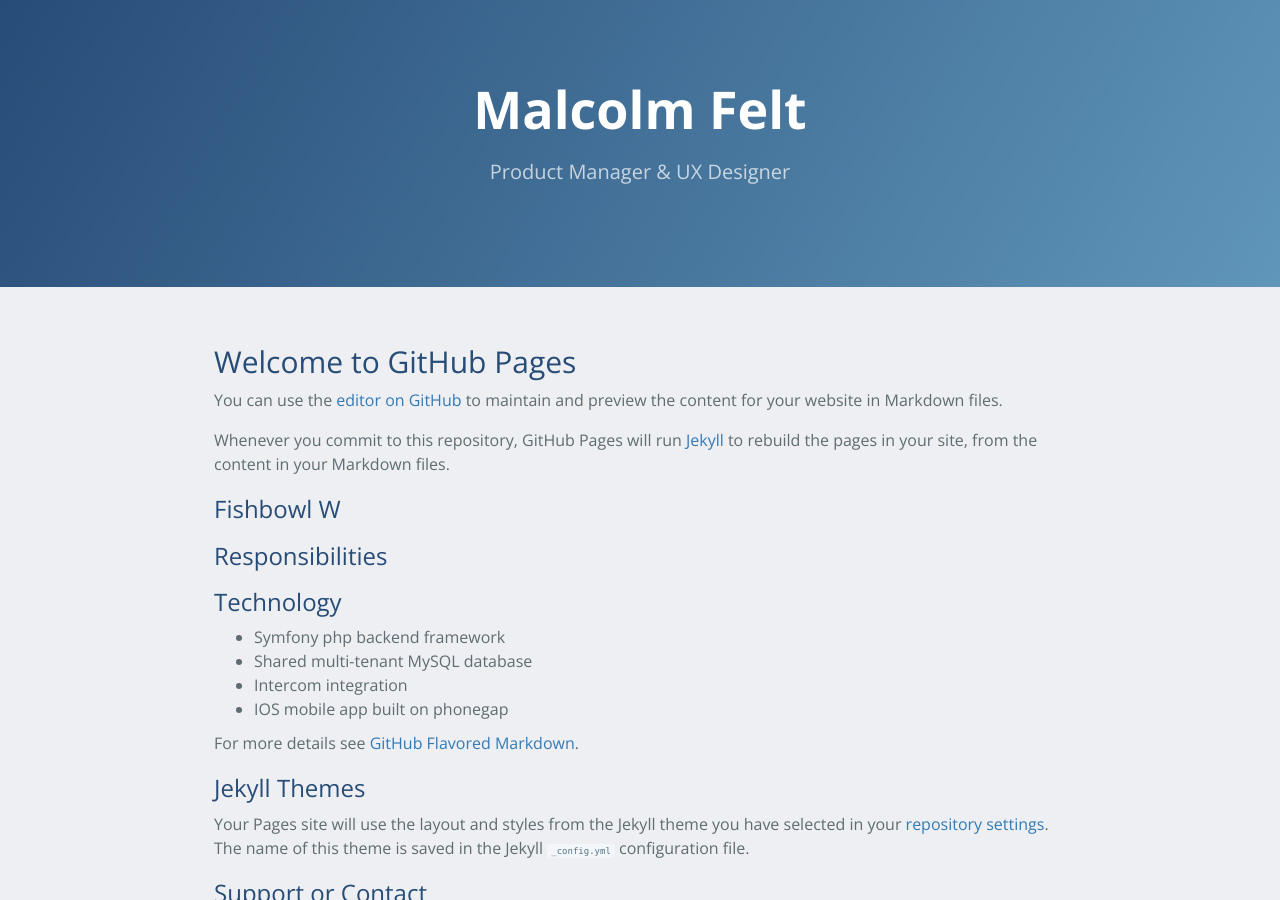
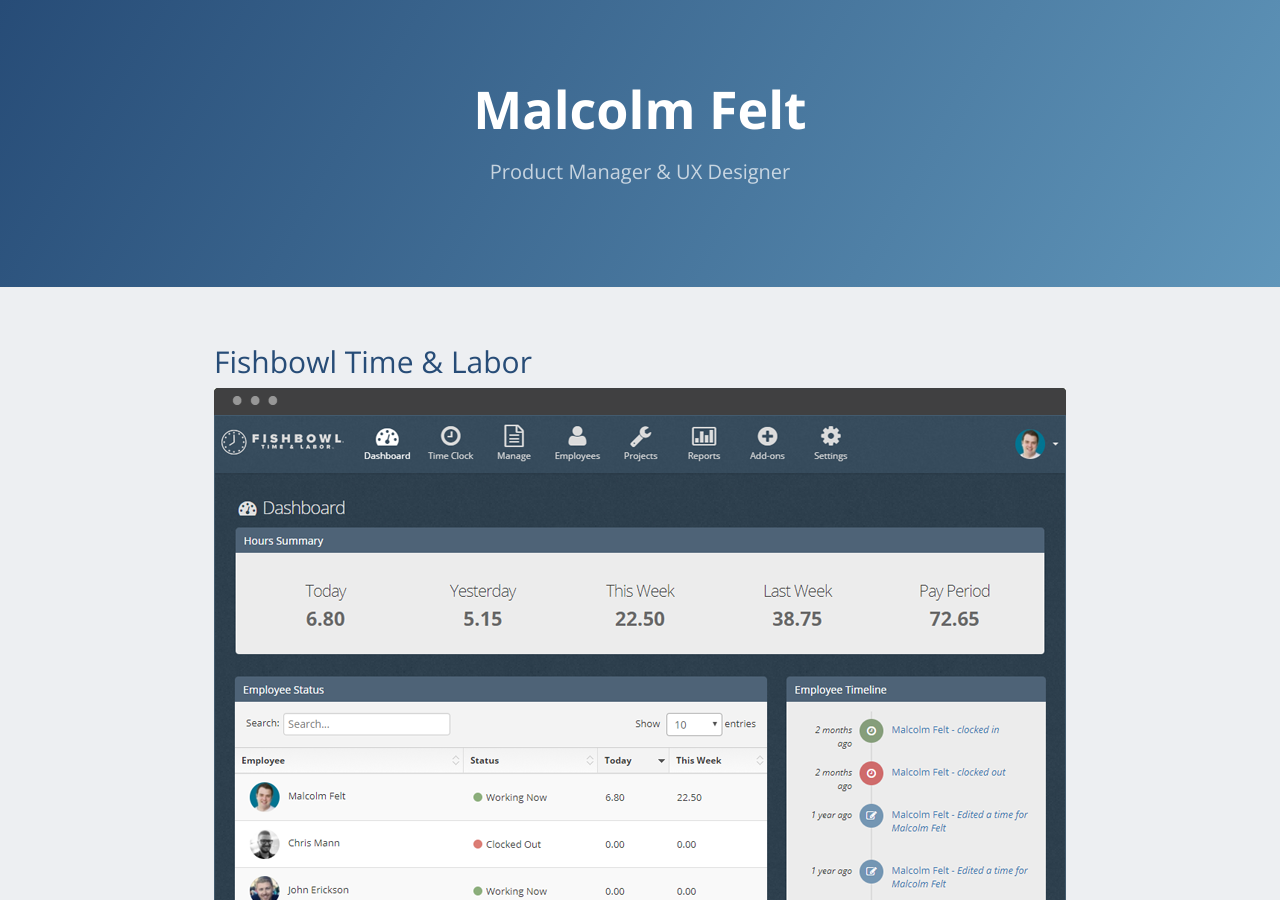
Before and after one commit to mfelt/mfelt.github.io, a Jekyll site: the page built from workforce.md, in a window 1280 px wide and 900 px high. Built offline with Jekyll 4.4.1, drawn with Linux system fonts in a browser that asks for light colours; nearby versions of some CDN libraries; our own code applies the rules of GitHub Pages for plain Markdown files.

Commit message:
Update workforce.md

```diff
--- a/workforce.md
+++ b/workforce.md
@@ -1,4 +1,6 @@
-## Welcome to GitHub Pages
+## Fishbowl Time & Labor
+
+{% include image image="workforce" %}
 
 You can use the [editor on GitHub](https://github.com/mfelt/mfelt.github.io/edit/master/index.md) to maintain and preview the content for your website in Markdown files.
 
```
